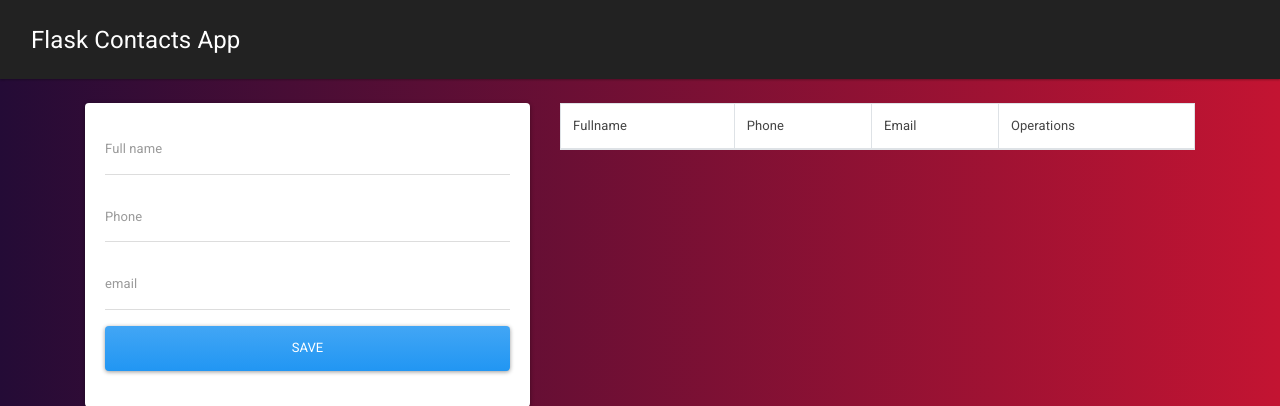
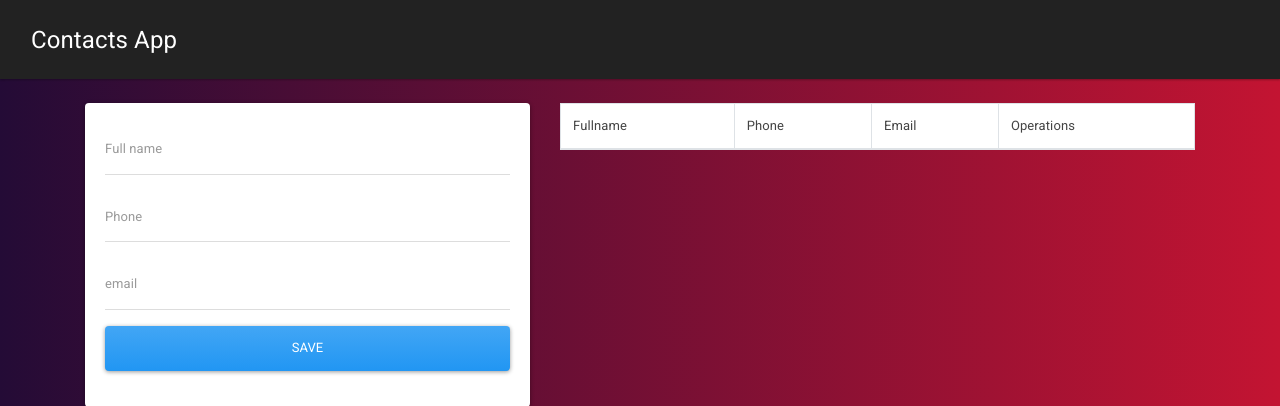
Before and after one commit to CidESQ/FlaskApp, a Flask app: page / in a window 1280 px wide. Shown: the top 406 px of the page. Run offline with Flask 3, Linux system fonts and the light colour scheme; data that the repository does not hold is empty; some libraries are stand-ins or nearby versions.

Commit message:
Cambiamos el titulo de la pagina

```diff
--- a/ServidorWeb/templates/layout.html
+++ b/ServidorWeb/templates/layout.html
@@ -3,7 +3,7 @@
 <head>
     <meta charset="UTF-8">
     <meta name="viewport" content="width=device-width, initial-scale=1.0">
-    <title>Contacts flask app</title>
+    <title>Contacts app</title>
     <link rel="stylesheet" href="https://bootswatch.com/4/materia/bootstrap.min.css">
     <link rel="stylesheet" href="{{ url_for('static', filename='css/main.css')}}">
 </head>
@@ -11,7 +11,7 @@
 
     <nav class="navbar navbar-expand-lg navbar-dark bg-dark">
         <div class="container-fluid">
-          <a class="navbar-brand" href="/">Flask Contacts App</a>
+          <a class="navbar-brand" href="/">Contacts App</a>
           <button class="navbar-toggler" type="button" data-bs-toggle="collapse" data-bs-target="#navbarNav" aria-controls="navbarNav" aria-expanded="false" aria-label="Toggle navigation">
             <span class="navbar-toggler-icon"></span>
           </button>
```
